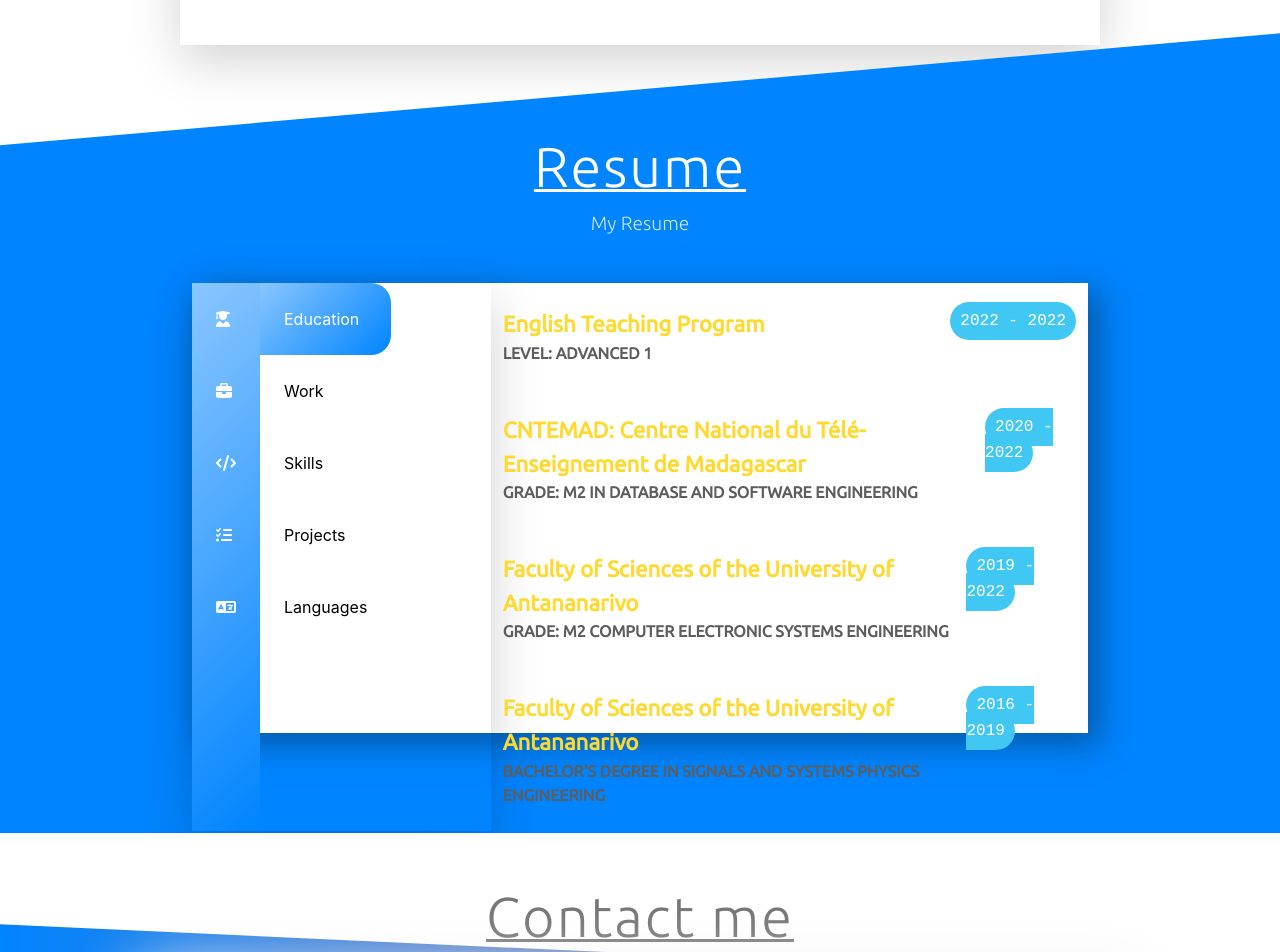
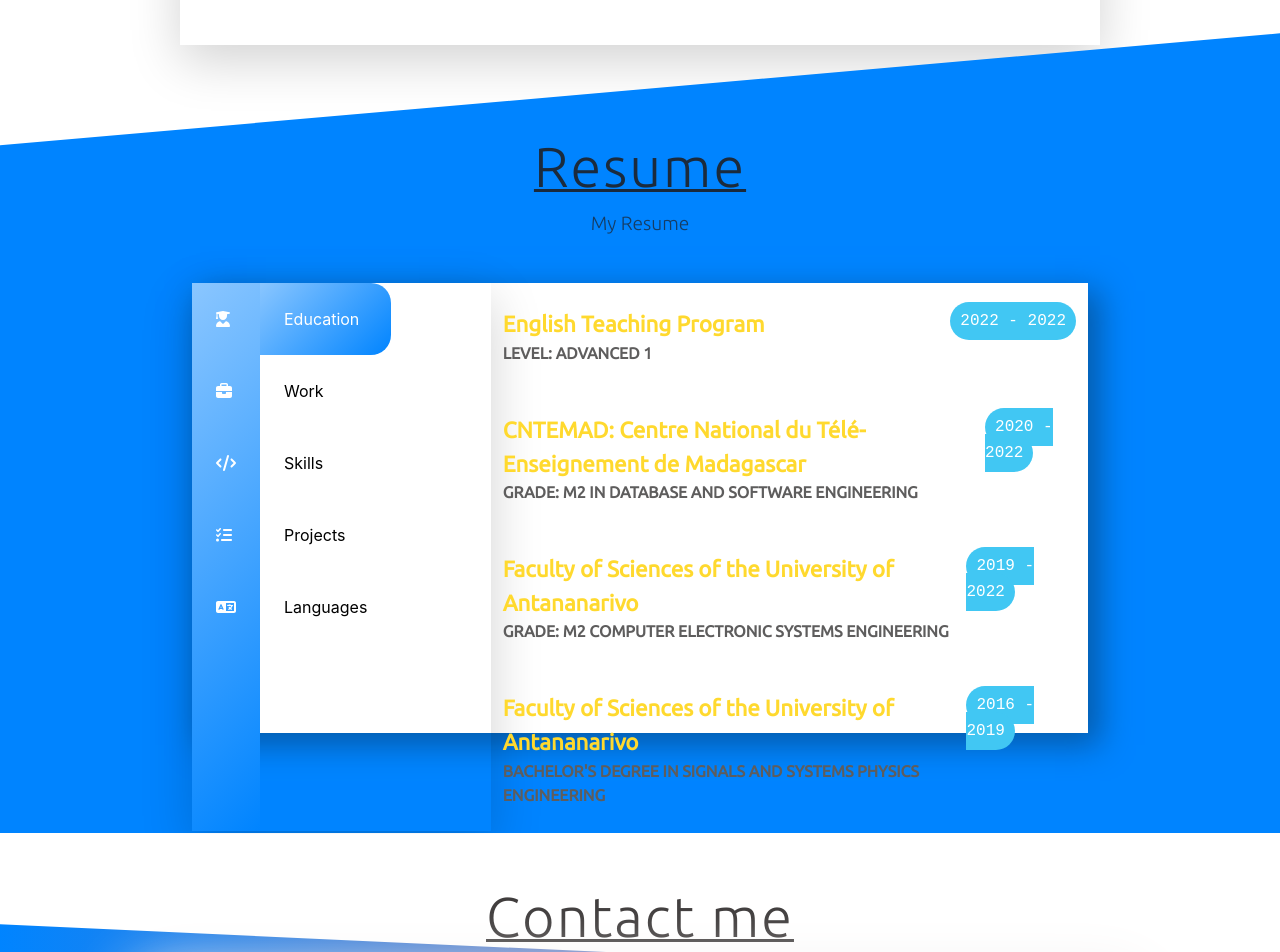
Before and after one commit to marinasy-marti/reactportfolio, a React (Create React App) app: page / in a window 1280 px wide. Shown: the part 1800-2752 px from the top of the page. Built offline with nearby package versions, Linux system fonts and the light colour scheme.

Commit message:
changed  section header color to darker

```diff
--- a/src/personalisation/components/Resume.jsx
+++ b/src/personalisation/components/Resume.jsx
@@ -49,7 +49,7 @@ const Resume = () =>
     }
     return <>
         <div className='resume-outer-section d-flex flex-column'>
-            <span><Header info={title}/></span>
+            <span className='c_contact'><Header info={title}/></span>
             <div className='resume-new-section row'>
                 <div className='col-lg-4 col-md-4 col-sm-12 resume-left-section d-flex flex-row px-0 shadow-lg'>
                     <div className='d-flex flex-column bg-new text-white'>
--- a/src/personalisation/styles/App.css
+++ b/src/personalisation/styles/App.css
@@ -135,7 +135,7 @@ section{
   top:60px;
 }
 .c_contact{
-  color: rgba(94, 93, 93, 0.856);
+  color: rgba(31, 28, 28, 0.856);
 }
 
 
```
